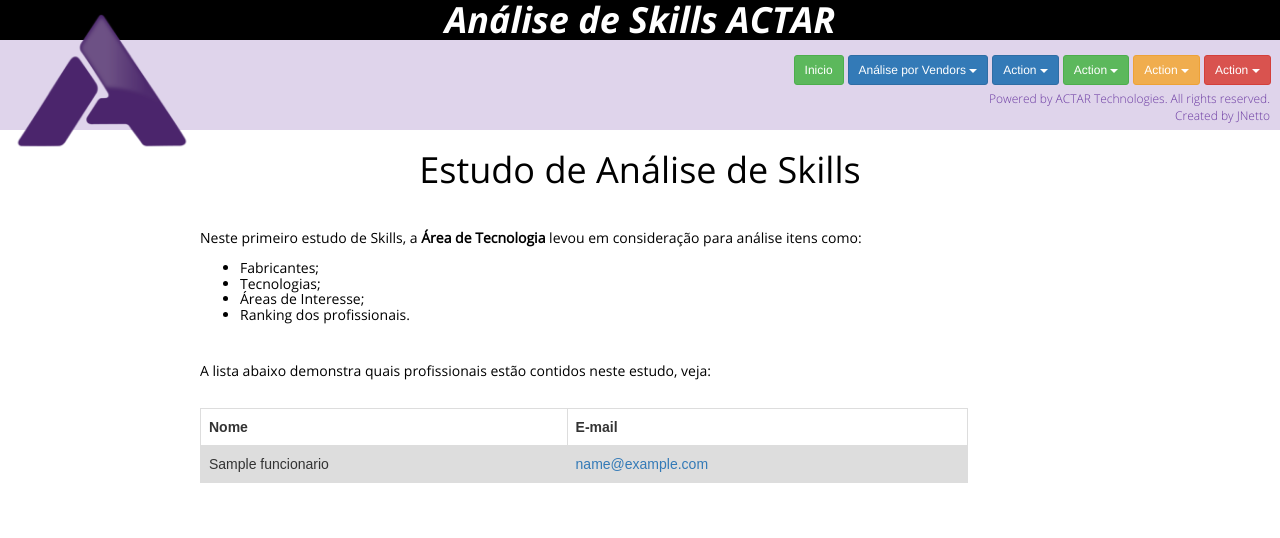
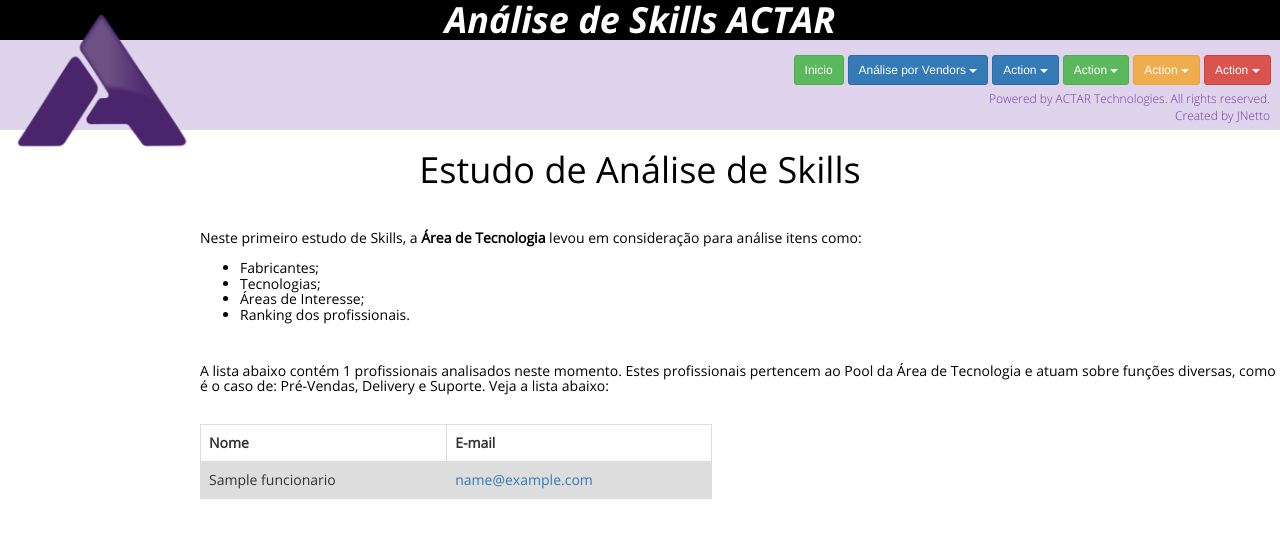
Before and after one commit to joaonetto/Skills, a PHP site: page / in a window 1280 px wide. Shown: the top 538 px of the page. Run offline with PHP 8.4, Linux system fonts and the light colour scheme; tables that the repository leaves empty hold one stand-in row (values such as "Sample post").

Commit message:
Ajustes final index.php

```diff
--- a/lib/css/skills.css
+++ b/lib/css/skills.css
@@ -94,9 +94,9 @@ section #corpo h5{
 }
 
 section table {
-  font-family: arial, sans-serif;
+  font-family: 'OpenSans';
   border-collapse: collapse;
-  width: 100%;
+  width: 40%;
   margin-left: 200px;
 }
 
--- a/sql/tb_funcionarios.sql
+++ b/sql/tb_funcionarios.sql
@@ -10,6 +10,7 @@ create table actar.tb_funcionarios (
 	idFuncionario int unique auto_increment not null,
   nomeFuncionario varchar(256) not null,
   emailFuncionario varchar(256) not null,
+	analiseFuncionario tinyint(1) not null,
   constraint PK_Funcionario primary key(idFuncionario)
 
 ) engine = InnoDB DEFAULT CHARSET = UTF8 COLLATE = utf8_general_ci;
--- a/view/index.php
+++ b/view/index.php
@@ -1,8 +1,12 @@
 <?php include_once("header.php");?>
 <?php
   $sql = new Sql();
-  $data = $sql->select("SELECT * FROM actar.tb_funcionarios order by nomeFuncionario asc;");
-  //var_dump($data);
+  $result1 = $sql->select("SELECT * FROM actar.tb_funcionarios where analiseFuncionario = 0 order by nomeFuncionario asc;");
+  $total_result1 = $sql->select("SELECT count(*) FROM actar.tb_funcionarios where analiseFuncionario = 0;");
+  $total_result1 = intval($total_result1[0][0]);
+  $result2 = $sql->select("SELECT * FROM actar.tb_funcionarios where analiseFuncionario = 1 order by nomeFuncionario asc;");
+  $total_result2 = $sql->select("SELECT count(nomeFuncionario) FROM actar.tb_funcionarios where analiseFuncionario = 1;");
+  $total_result2 = intval($total_result2[0][0]);
 ?>
 <section>
 	<div id="corpo">
@@ -20,24 +24,39 @@
       </ul>
       <br>
       <br>
-      A lista abaixo demonstra quais profissionais estão contidos neste estudo, veja:
+      A lista abaixo contém <?php echo $total_result2 ?> profissionais analisados neste momento. Estes profissionais pertencem ao Pool da Área de Tecnologia e atuam sobre funções diversas, como é o caso de: Pré-Vendas, Delivery e Suporte. Veja a lista abaixo:
     </h5>
     <br>
-    <table style="width:60%">
+    <table>
       <tr>
         <th>Nome</th>
         <th>E-mail</th>
       </tr>
       <?php
-        foreach ($data as $column) {
+        foreach ($result2 as $column) {
           echo '<tr>';
           echo '<td>' . $column['nomeFuncionario'];
           echo '<td><a href=mailto:' . $column['emailFuncionario'] . '>'. $column['emailFuncionario'] . '</a></td>';
           echo '</tr>';
         }
-        unset($data, $column, $sql);
+        echo '</table>';
+        echo '<br>';
+        if ($total_result1 <> 0 ) {
+          echo '<h5><br><br>';
+          echo 'Os funcionários abaixo por outro lado foram retirados desta analise, por serem Diretores de outras áreas e/ou profissionais dedicados e alocados diretamente para um outro segmento interno, como é o caso do SGA.<br><br>';
+          echo 'Apesar de alguns profissionais abaixo executarem funções para a Área de Tecnologia, não devem ser considerados 100% de seu tempo para tal, e desta maneira, apesar de conter Skills importantes para as áreas, é sadio retirá-los afim de não mascarar o perfil atual do Pool.<br><br>';
+          echo 'Os profissionais retirados são:<br><br></h5>';
+          echo '<table><tr><th>Nome</th><th>E-mail</th></tr>';
+          foreach ($result1 as $column) {
+            echo '<tr>';
+            echo '<td>' . $column['nomeFuncionario'];
+            echo '<td><a href=mailto:' . $column['emailFuncionario'] . '>'. $column['emailFuncionario'] . '</a></td>';
+            echo '</tr>';
+          }
+          echo '</table><br><br>';
+        }
+        unset($result1, $result2, $total_result1, $total_result2, $column, $sql);
       ?>
-    </table>
 	</div>
 </section>
 </body>
```
